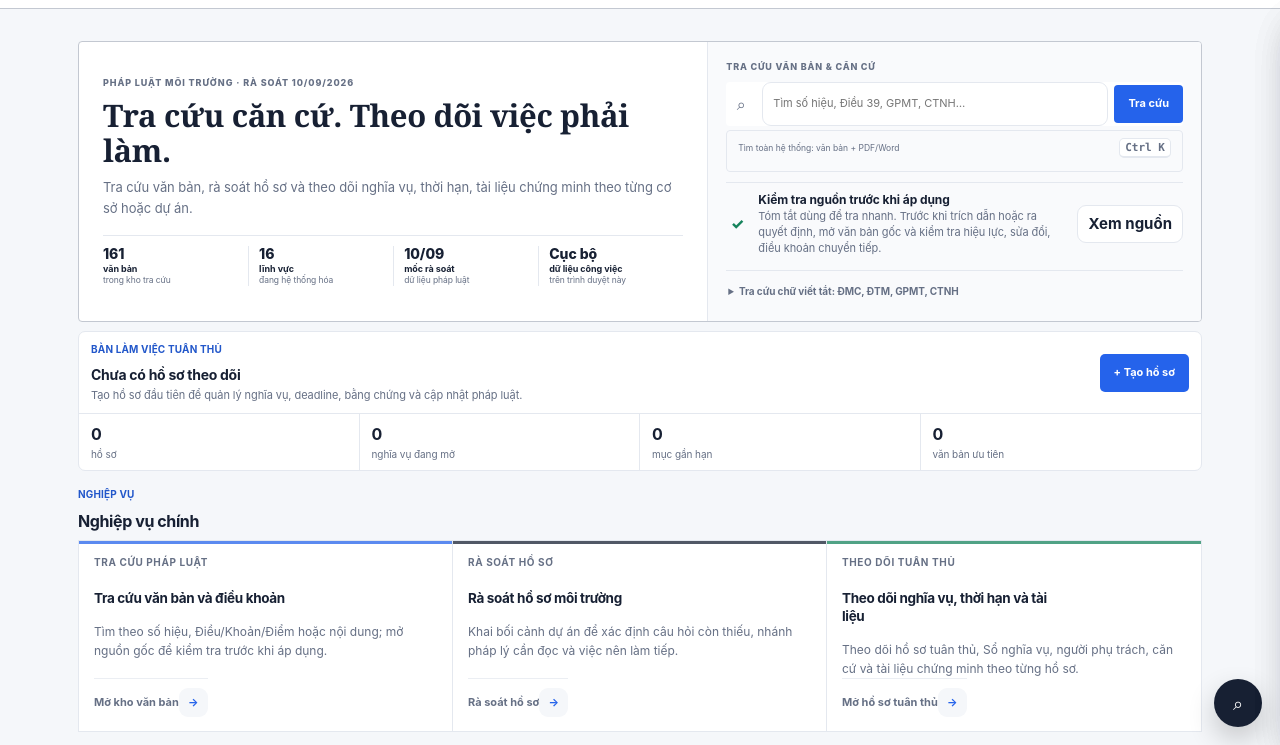
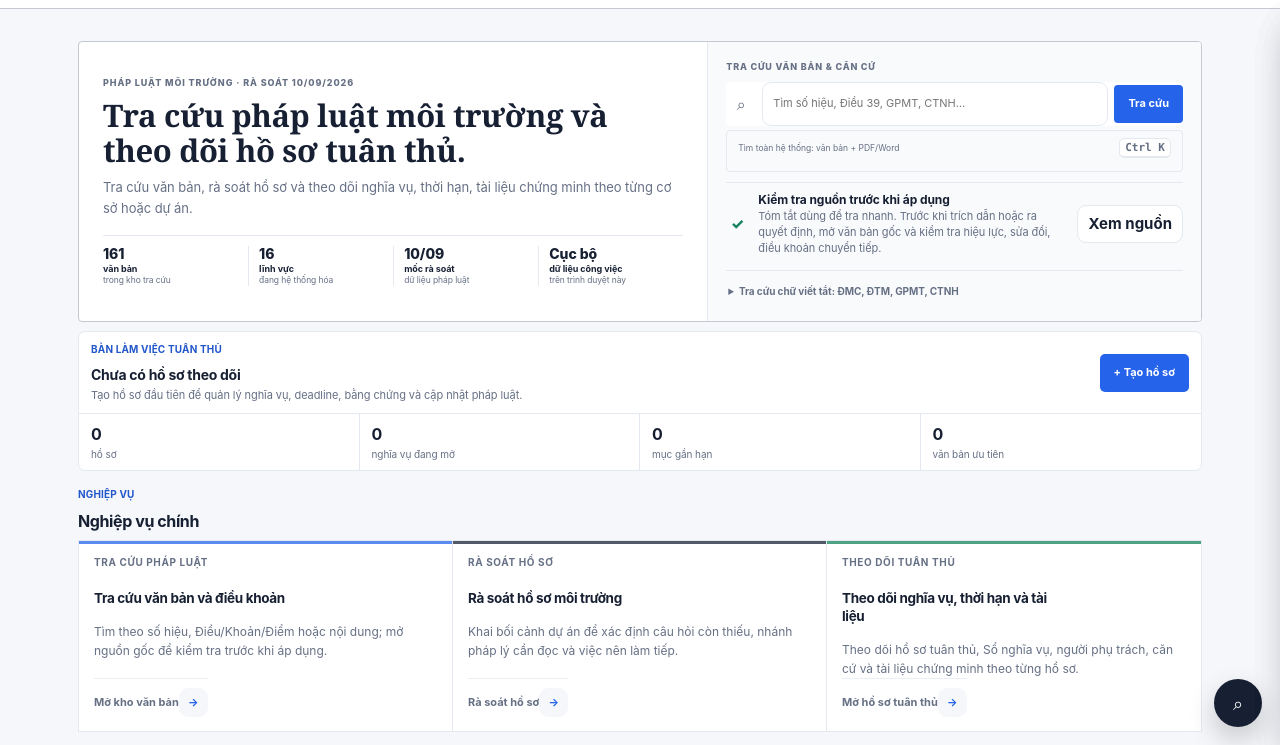
Before and after one commit to koko999-tien/legaios, a plain HTML site: page index.html in a window 1280 px wide. Shown: the part 55-800 px from the top of the page. Drawn offline with Linux system fonts and the light colour scheme.

Commit message:
copy: replace AI-like homepage slogan

```diff
--- a/index.html
+++ b/index.html
@@ -88,7 +88,7 @@
   <header class="home113-hero compact-home-hero academic-home-hero">
     <div class="home113-intro academic-hero-copy">
       <div class="academic-overline">PHÁP LUẬT MÔI TRƯỜNG · RÀ SOÁT 10/09/2026</div>
-      <h1>Tra cứu căn cứ. Theo dõi việc phải làm.</h1>
+      <h1>Tra cứu pháp luật môi trường và theo dõi hồ sơ tuân thủ.</h1>
       <p class="lead">Tra cứu văn bản, rà soát hồ sơ và theo dõi nghĩa vụ, thời hạn, tài liệu chứng minh theo từng cơ sở hoặc dự án.</p>
       <div class="academic-hero-points" aria-label="Dữ liệu hệ thống">
         <div><span id="homeDocMetric">—</span><p><b>văn bản</b><small>trong kho tra cứu</small></p></div>
```
